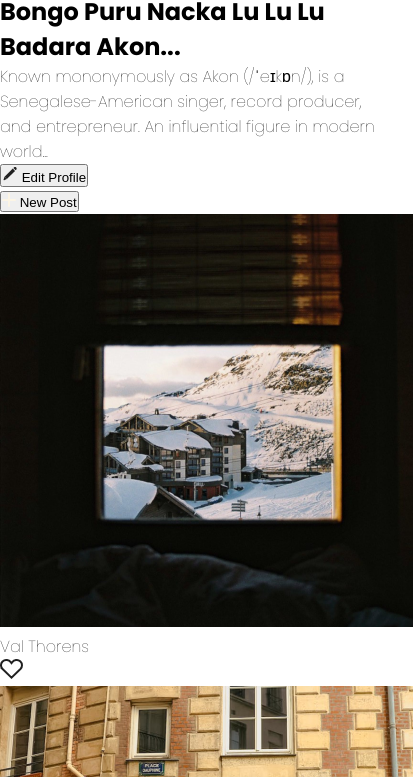
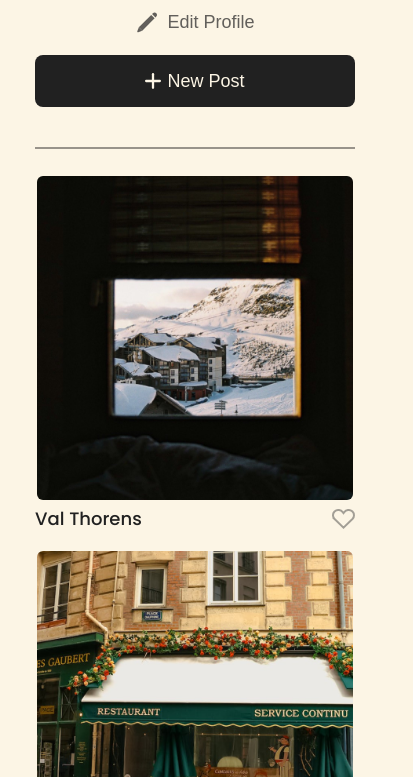
Before and after one commit to OlatomiwaOB/circle-03-instaspotsproject, a website built with Vite: page index.html in a window 390 px wide. Shown: the part 271-1048 px from the top of the page, 413 px wide, since content can reach past the window. Built offline with nearby package versions, Linux system fonts and the light colour scheme.

Commit message:
MobileView styles Added

```diff
--- a/index.html
+++ b/index.html
@@ -14,7 +14,7 @@
             <nav class="logo">
                 <img src="./assets/images/Logo.svg" alt="InstaSpots Logo Text">
             </nav>
-
+        </header>
            <!-- Hero Content Section -->
         <section class="flex_container">
             <div class="hero-content">
@@ -25,15 +25,13 @@
 
                 <!-- Hero Text Section -->
                 <div class="hero-text">
-                    <h1>Aliaune Damala Bouga Time Bongo Puru Nacka Lu Lu Lu Badara Akon...</h1>
-                    <p>Known mononymously as Akon (/ˈeɪkɒn/), is a Senegalese-American singer, record producer, and entrepreneur. An influential figure in modern world...</p>
+                    <p>Bessie Coleman</p>
+                    <p>Civil Aviator</p>
 
                     <!-- Edit Profile Button Section -->
                     <button class="edit_profile">
-                        <span>
                         <img src="./assets/images/Group 2.svg" alt="Edit Profile Icon">
-                        </span>
-                        Edit Profile
+                        <span>Edit Profile</span>
                     </button>
                 </div>
             </div>
@@ -42,88 +40,88 @@
             <div class="hero-actions">
                 <!-- New Post Button Section -->
                 <button class="hero-action-button">
-                    <span>
                   <img src="./assets/images/Group 26.svg" alt="New Post Icon">
-                    </span>
-                    New Post
+                  <span>New Post</span>
                 </button>
             </div>
         </section>
         </header>
-
+          <hr>
         <!-- Main Section -->
         <main>
-            <section>
-              <div>
+            <section class="cards">
+              <div class="card">
                 <img
                   src="./assets/images/pexels-kassandre-pedro-8639743 1-6.png"
                   alt="image of a Val Thorens"
                 />
-                <div>
+                <div class="card-text">
                   <p>Val Thorens</p>
                   <img src="./assets/images/Union.svg" alt="love icon" />
                 </div>
               </div>
-              <div>
+
+              <div class="card">
                 <img
                   src="./assets/images/pexels-kassandre-pedro-8639743 1-1.png"
-                  alt="image of a reastaurant"
+                  alt="image of a restaurant"
                 />
-                <div>
-                  <p>Reastaurant terrace</p>
+                <div class="card-text">
+                  <p>Restaurant terrace</p>
                   <img src="./assets/images/Union.svg" alt="love icon" />
                 </div>
               </div>
-              <div>
+
+              <div class="card">
                 <img
                   src="./assets/images/pexels-kassandre-pedro-8639743 1-2.png"
                   alt="image of outdoor cafe"
                 />
-                <div>
+                <div class="card-text">
                   <p>An outdoor cafe</p>
                   <img src="./assets/images/Union.svg" alt="love icon" />
                 </div>
               </div>
 
-               <!-- gallery -->
-          <div>
+               <div class="card">
                 <img
                   src="./assets/images/pexels-kassandre-pedro-8639743 1-3.png"
                     alt="bridge in a forest"
                 />
-            <div>
+                <div class="card-text">
                     <p>A very long bridge, over the forest...</p>
                   <img src="./assets/images/Union.svg" alt="love icon" />
                 </div>
           </div>
-          <div>
+           <!-- gallery -->
+
+
+          <div class="card">
             <img
               src="./assets/images/pexels-kassandre-pedro-8639743 1-4.png"
               alt="image of a tunnel"
             />
-            <div>
+            <div class="card-text">
               <p>Tunnel with morning light</p>
               <img src="./assets/images/Union.svg" alt="love icon" />
             </div>
           </div>
-          <div>
+          <div class="card">
             <img
               src="./assets/images/pexels-kassandre-pedro-8639743 1-5.png"
               alt="image of a mountain house"
             />
-            <div>
+            <div class="card-text">
               <p>Mountain house</p>
               <img src="./assets/images/Union.svg" alt="love icon" />
             </div>
           </div>
             </section>
         </main>
-
+        <hr>
         <!-- Footer Section -->
         <footer>
-            <div>
-                <p>2024 &copy; Spots</p>
-             </div>
+            <p>2024 &#169; Spots</p>
         </footer>
     </div>
 
--- a/styles/index.css
+++ b/styles/index.css
@@ -1,13 +1,14 @@
 /* Project Font Family from Google Font */
-@import url('https://fonts.googleapis.com/css2?family=Poppins:ital,wght@0,100;0,200;0,300;0,400;0,500;0,600;0,700;0,800;0,900;1,100;1,200;1,300;1,400;1,500;1,600;1,700;1,800;1,900&display=swap');
+@import url("https://fonts.googleapis.com/css2?family=Poppins:ital,wght@0,100;0,200;0,300;0,400;0,500;0,600;0,700;0,800;0,900;1,100;1,200;1,300;1,400;1,500;1,600;1,700;1,800;1,900&display=swap");
 
 /* Custom Variables */
 :root {
   --text-primary-color: #212121;
-    --button-text-color: #FCF5E5;
-    --primary-color: #FFFFFF;
+  --button-text-color: #fcf5e5;
+  --primary-color: #ffffff;
   --maxWidth: 1440px;
   --mobileMaxWidth: 320px;
+  --background-color: #fcf5e5;
 }
 
 /* Universal Styling */
@@ -21,6 +22,7 @@ body {
   font-family: "Poppins", sans-serif;
   font-weight: 100;
   font-style: normal;
+  background-color: var(--background-color);
 }
 
 /* Project parent container */
@@ -28,14 +30,159 @@ body {
   max-width: var(--maxWidth);
 }
 
-
-
-
-/* mobile view styling */
-@media (max-width: 320px) {
+/* Mobile View Styling */
+@media (min-width: 320px) and (max-width: 480px) {
   .container {
     display: flex;
+    align-items: center;
     justify-content: center;
+    flex-direction: column;
+    min-height: 100vh;
+  }
+  /* Hero Section styles  */
+  .hero {
+    width: 100%;
+    background-color: var(--primary-color);
+    height: 49px;
+    display: flex;
     align-items: center;
+    justify-content: center;
+  }
+  .flex_container {
+    min-height: 294px;
+    margin: 20px;
+    display: flex;
+    flex-direction: column;
+    align-items: center;
+    justify-content: center;
+    gap: 8px;
+  }
+  .hero-content {
+    text-align: center;
+  }
+  .avatar-image > img {
+    border-radius: 8px;
+    width: 100px;
+    height: 100px;
+  }
+  .hero-text {
+    margin-top: 12px;
+    font-weight: 500;
+    height: 130px;
+  }
+  .hero-text p {
+    font-size: 30px;
+    line-height: 1.875rem;
+    color: var(--text-primary-color);
+  }
+  .hero-text p:nth-child(2) {
+    font-size: 18px;
+    line-height: 1.25rem;
+    color: #212121;
+    opacity: 0.7;
+    padding: 8px 0 22px 0;
+  }
+  /* Edit Profile Button  */
+  .edit_profile {
+    width: 178px;
+    height: 35px;
+    border: none;
+    background-color: var(--background-color);
+    color: var(--text-primary-color);
+    opacity: 0.7;
+    display: flex;
+    align-items: center;
+    justify-content: center;
+    margin: 8px auto;
+    gap: 8px;
+    font-size: 18px;
+    font-weight: 500;
+  }
+  .edit_profile:hover {
+    opacity: unset;
+  }
+  .edit_profile img {
+    width: 24px;
+  }
+  .hero-action-button {
+    background-color: var(--text-primary-color);
+    width: var(--mobileMaxWidth);
+    height: 52px;
+    color: var(--button-text-color);
+    border-radius: 8px;
+    font-weight: 500;
+    font-size: 18px;
+    display: flex;
+    align-items: center;
+    justify-content: center;
+    border: none;
+  }
+  .hero-action-button:hover {
+    transition: opacity ease-in 0.5s;
+    opacity: 0.7;
+  }
+  .hero-action-button span {
+    padding-left: 6px;
+  }
+  .hero-action-button img {
+    width: 16px;
+  }
+  hr {
+    border: 1px solid black;
+    width: var(--mobileMaxWidth);
+    color: var(--text-primary-color);
+    opacity: 0.4;
+    margin-top: 20px;
+  }
+  /* Main Section styles */
+  main {
+    margin-top: 25px;
+    min-height: 100vh;
+  }
+  .cards {
+    display: flex;
+    flex-direction: column;
+    align-items: center;
+    gap: 20px;
+    width: var(--mobileMaxWidth);
+  }
+  .card > img {
+    width: var(--mobileMaxWidth);
+    padding: 2px;
+    height: 328px;
+    border-radius: 8px;
+    object-fit: cover;
+  }
+  .card-text {
+    display: flex;
+    align-items: center;
+    justify-content: space-between;
+  }
+  .card-text p {
+    color: var(--text-primary-color);
+    font-weight: 500;
+    font-size: 18px;
+    line-height: 1.25rem;
+  }
+  .card-text img {
+    color: var(--text-primary-color);
+    opacity: 0.4;
+  }
+  .card-text img:hover {
+    opacity: unset;
+  }
+  /* Footer Section */
+  footer {
+    height: 100px;
+    display: flex;
+    align-items: center;
+    justify-content: center;
+  }
+  footer p {
+    color: var(--text-primary-color);
+    opacity: 0.7;
+    font-weight: 400;
+    font-size: 18px;
+    line-height: 1.25rem;
   }
 }
```
Also changed, not shown: 1 other file. Lines whose indentation alone changed are shown as unchanged.
